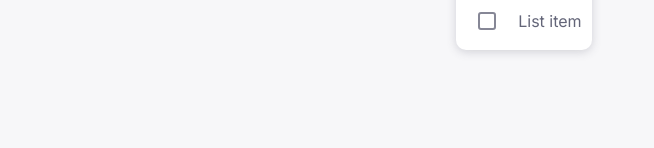
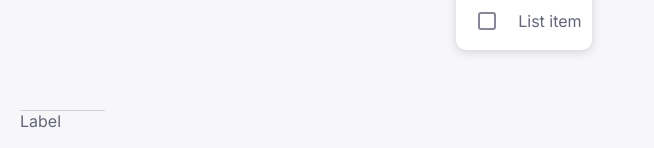
Before and after one commit to HaJaehyeong/template, a Next.js app: page / in a window 1280 px wide. Shown: the part 2818-2966 px from the top of the page, without its empty margins (0-654 px from the left). Before the commit the page ends 2888 px from the top, so only its background shows below. Built offline with nearby package versions, Linux system fonts and the light colour scheme.

Commit message:
[WIP] add ui component: select

```diff
--- a/src/app/page.tsx
+++ b/src/app/page.tsx
@@ -7,6 +7,7 @@ import UiMenuItem from '@/ui/menu-item/menu-item';
 import UiRadioGroup from '@/ui/radio-group/radio-group';
 import UiRadio from '@/ui/radio/radio';
 import UiRating from '@/ui/rating/rating';
+import UiSelect from '@/ui/select/select';
 import UiSlider from '@/ui/slider/slider';
 import UiSwitch from '@/ui/switch/switch';
 import UiToggleButtonGroup from '@/ui/toggle-button-group/toggle-button-group';
@@ -546,6 +547,13 @@ const Home: React.FC = () => {
           rightSubTitle="꾸뀨"
         />
       </div>
+      <div style={{ display: 'flex', flexDirection: 'row', gap: '10px' }}>
+        <UiSelect label="Label">
+          <UiMenuItem value={'hello'}>first menu item</UiMenuItem>
+          <UiMenuItem value={'world'}>second menu item</UiMenuItem>
+          <UiMenuItem value={'!!!'}>third menu item</UiMenuItem>
+        </UiSelect>
+      </div>
     </div>
   );
 };
--- a/src/ui/menu-item/menu-item.tsx
+++ b/src/ui/menu-item/menu-item.tsx
@@ -1,12 +1,18 @@
 import styles from './menu-item.module.scss';
 
-type UiMenuItemProps = {
+export type UiMenuItemProps = {
   children: React.ReactNode;
+  value?: string | number;
   disabled?: boolean;
+  onClick?: () => void;
 };
 
-const UiMenuItem: React.FC<UiMenuItemProps> = ({ disabled = false, children }) => {
-  return <div className={`${styles.item} ${disabled ? styles.disabled : ''}`}>{children}</div>;
+const UiMenuItem: React.FC<UiMenuItemProps> = ({ value, disabled = false, children, onClick }) => {
+  return (
+    <option className={`${styles.item} ${disabled ? styles.disabled : ''}`} value={value} onClick={onClick}>
+      {children}
+    </option>
+  );
 };
 
 export default UiMenuItem;
--- /dev/null
+++ b/src/ui/select/select.module.scss
@@ -0,0 +1,48 @@
+.select-container {
+  position: relative;
+  width: 220px;
+}
+
+.select {
+  padding: 10px 0;
+  width: 100%;
+
+  border: 0;
+  border-bottom: solid 1px var(--other-input-line);
+  background-color: transparent;
+
+  font-size: 18px;
+  color: var(--text-primary);
+
+  > option {
+    display: none;
+  }
+}
+
+.select-label {
+  position: absolute;
+  top: 50%;
+  left: 0;
+
+  background-color: transparent;
+
+  color: var(--text-disabled);
+
+  transform: translateY(-50%);
+  transition: all 0.2s ease;
+  pointer-events: none;
+
+  &.selected {
+    top: 0;
+    left: 0;
+    font-size: 12px;
+  }
+}
+
+.arrow {
+  position: absolute;
+  top: 14px;
+  right: 2px;
+
+  color: var(--action-active);
+}
--- /dev/null
+++ b/src/ui/select/select.tsx
@@ -0,0 +1,64 @@
+'use client';
+import { RiArrowDownSFill } from '@remixicon/react';
+import React, { Children, ReactElement, useState } from 'react';
+import UiMenuItem, { UiMenuItemProps } from '../menu-item/menu-item';
+import UiMenu from '../menu/menu';
+import styles from './select.module.scss';
+
+type UiSelectProps = {
+  label: string;
+  children?: React.ReactNode;
+  onChange?: (event: React.ChangeEvent<HTMLSelectElement>) => void;
+};
+
+const UiSelect: React.FC<UiSelectProps> = ({ label, children, onChange }) => {
+  const [selectedValue, setSelectedValue] = useState<string | number>('');
+  const [isMenuOpen, setIsMenuOpen] = useState(false);
+  const [items, setItems] = useState(['hello', 'world', '!!!']);
+
+  const handleChange = (event: React.ChangeEvent<HTMLSelectElement>) => {
+    console.log('changed');
+    if (onChange) {
+      onChange(event);
+    }
+  };
+
+  const handleItemClick = (value: string | number) => {
+    setSelectedValue(value);
+    setIsMenuOpen(false);
+  };
+
+  const resettingPropsChildrens = Children.map(children, (child) => {
+    if (React.isValidElement(child) && child.type === UiMenuItem) {
+      return React.cloneElement(child as ReactElement<UiMenuItemProps>, {
+        onClick: () => handleItemClick(child.props.value),
+      });
+    }
+    return child;
+  });
+
+  return (
+    <div className={styles.selectContainer}>
+      <select
+        className={styles.select}
+        onChange={handleChange}
+        onClick={() => setIsMenuOpen(!isMenuOpen)}
+        value={selectedValue}
+      >
+        <option value="" disabled></option>
+        {Array.from(items.values()).map((item, index) => (
+          <option key={index} value={item}>
+            {item}
+          </option>
+        ))}
+      </select>
+      <UiMenu isOpen={isMenuOpen} onClose={() => setIsMenuOpen(!isMenuOpen)}>
+        {resettingPropsChildrens}
+      </UiMenu>
+      <label className={`${styles.selectLabel} ${selectedValue !== '' ? styles.selected : ''}`}>{label}</label>
+      <RiArrowDownSFill size={20} className={styles.arrow} />
+    </div>
+  );
+};
+
+export default UiSelect;
```
